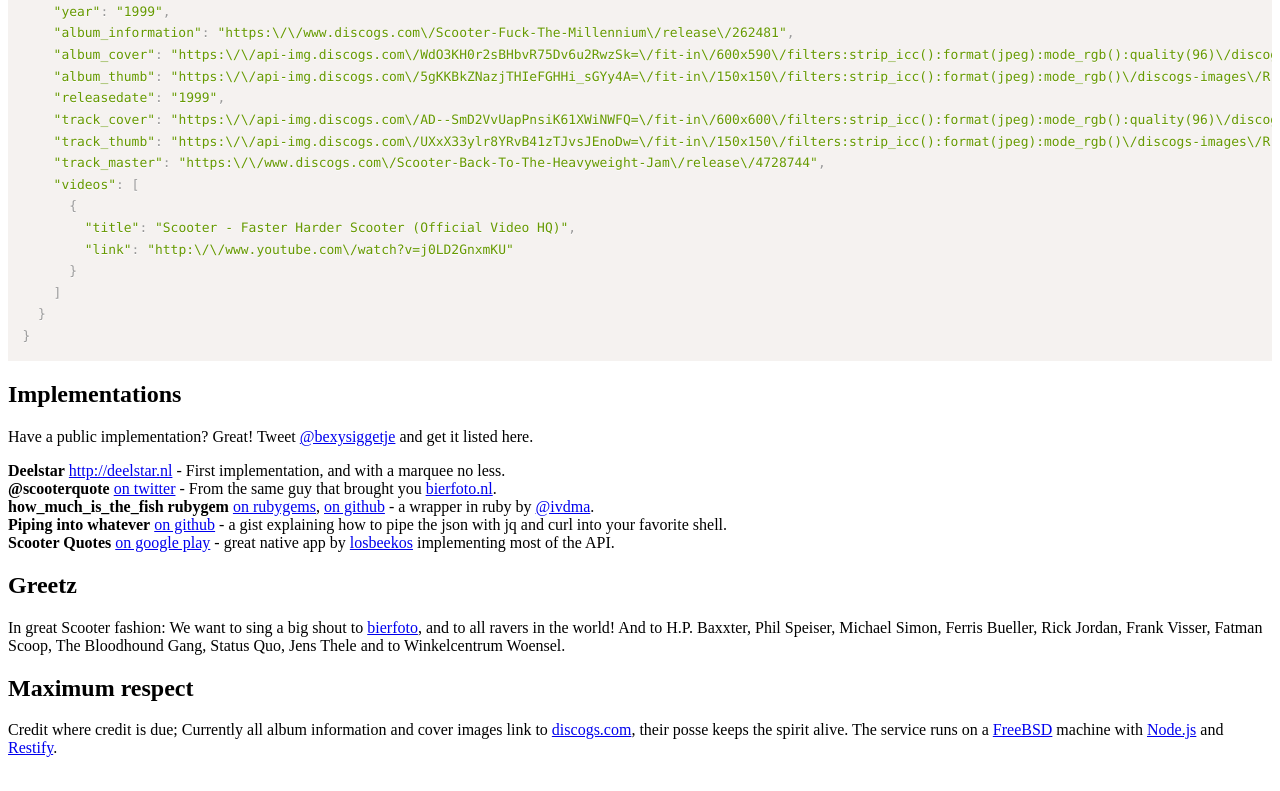
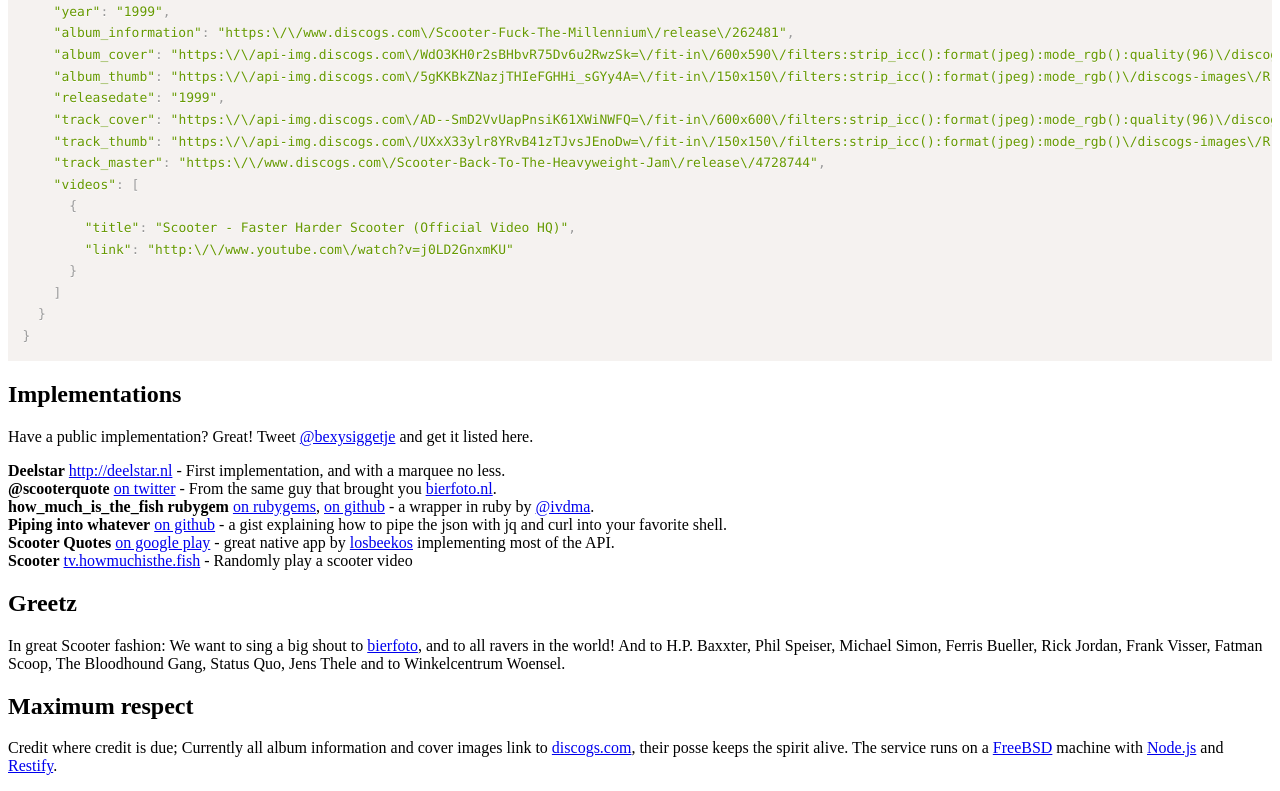
Before and after one commit to theimpossibleastronaut/howmuchisthe.fish, a plain HTML site: page htdocs/index.html in a window 1280 px wide. Shown: the part 882-1673 px from the top of the page. Drawn offline with Linux system fonts and the light colour scheme; no server answers.

Commit message:
add mention

```diff
--- a/htdocs/index.html
+++ b/htdocs/index.html
@@ -170,7 +170,8 @@
         <b>@scooterquote</b> <a href='https://twitter.com/scooterquote' target='_blank'>on twitter</a> - From the same guy that brought you <a href='http://bierfoto.nl' target='_blank'>bierfoto.nl</a>.<br>
         <b>how_much_is_the_fish rubygem</b> <a href="http://rubygems.org/gems/how_much_is_the_fish" target="_blank">on rubygems</a>, <a href="https://github.com/ivdma/howmuchisthe.fish" target="_blank">on github</a> - a wrapper in ruby by <a href="https://twitter.com/ivdma" target="_blank">@ivdma</a>.<br>
         <b>Piping into whatever</b> <a href="https://gist.github.com/sexybiggetje/3185938503299641d233" target="_blank">on github</a> - a gist explaining how to pipe the json with jq and curl into your favorite shell.<br>
-        <b>Scooter Quotes</b> <a href="https://play.google.com/store/apps/details?id=com.ionicframework.scooter445322" target="_blank">on google play</a> - great native app by <a href="http://www.losbeekos.nl" target="_blank">losbeekos</a> implementing most of the API.
+        <b>Scooter Quotes</b> <a href="https://play.google.com/store/apps/details?id=com.ionicframework.scooter445322" target="_blank">on google play</a> - great native app by <a href="http://www.losbeekos.nl" target="_blank">losbeekos</a> implementing most of the API.<br>
+        <b>Scooter</b> <a href="http://tv.howmuchisthe.fish" target="_blank">tv.howmuchisthe.fish</a> - Randomly play a scooter video
         </p>
         <h2>Greetz</h2>
         <p>In great Scooter fashion: We want to sing a big shout to <a href="http://www.bierfoto.nl" target="_blank">bierfoto</a>, and to all ravers in the world! And to H.P. Baxxter, Phil Speiser, Michael Simon, Ferris Bueller, Rick Jordan, Frank Visser, Fatman Scoop, The Bloodhound Gang, Status Quo, Jens Thele and to Winkelcentrum Woensel.</p>
```
